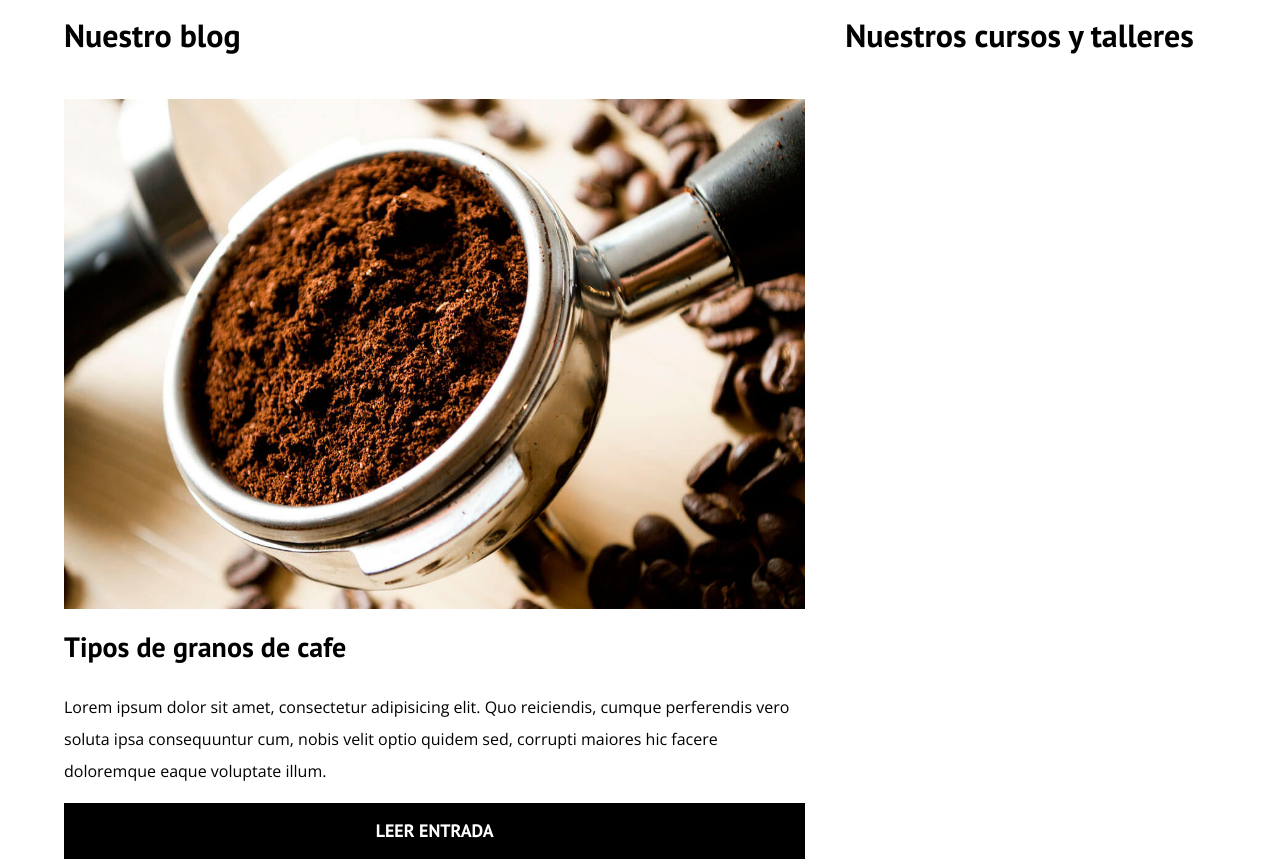
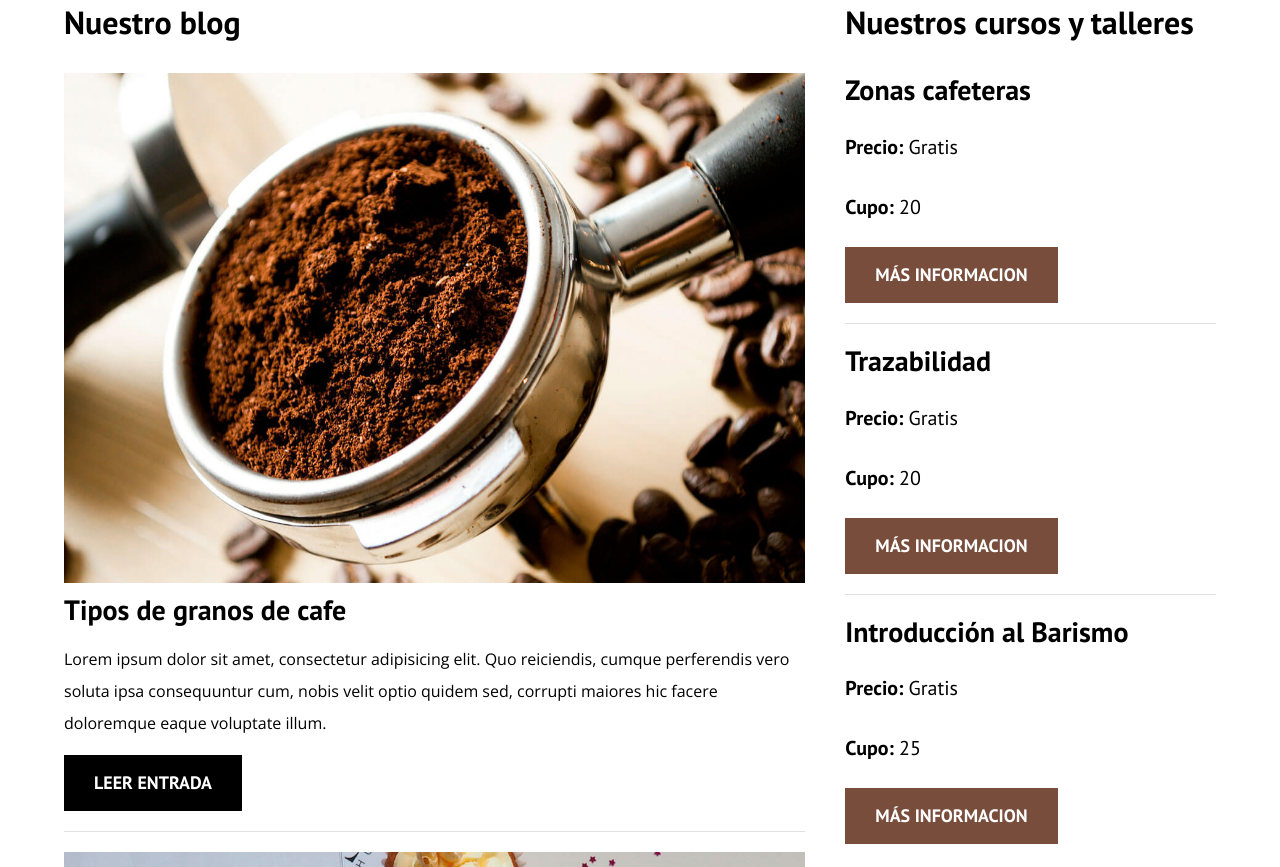
Before and after one commit to perezpaiz2009/pacamaraSVblog, a plain HTML site: page index.html in a window 1280 px wide. Shown: the part 579-1446 px from the top of the page. Drawn offline with nearby package versions, Linux system fonts and the light colour scheme.

Commit message:
pagina index finalizada

```diff
--- a/CSS/main.css
+++ b/CSS/main.css
@@ -44,6 +44,7 @@ h2,
 h3,
 h4 {
     font-family: var(--fuenteHeading);
+    line-height: 1.2;
 }
 
 h1 {
@@ -102,6 +103,9 @@ img {
     }
 }
 
+.barra {
+    padding-top: 4rem;
+}
 
 @media (min-width: 768px) {
     .barra {
@@ -126,10 +130,11 @@ img {
 
 @media (min-width: 768px) {
     .navegacion {
-        display: flex;
-        gap: 2rem;
+        display: grid;
+        grid-template-columns: repeat(3, 1fr);
+        gap: 1rem;
+
     }
-
 }
 
 .navegacion__enlace {
@@ -158,7 +163,7 @@ article:last-child {
 }
 
 .boton {
-    display: block;
+    display: inline-block;
     font-family: var(--fuenteHeading);
     color: var(--blanco);
     text-align: center;
@@ -174,3 +179,56 @@ article:last-child {
     background-color: var(--negro);
 
 }
+
+.boton--secundario {
+    background-color: var(--primario);
+
+}
+
+.cursos {
+    list-style: none;
+}
+
+.widget-curso {
+    border-bottom: 1px solid var(--gris);
+    margin-bottom: 2rem;
+}
+
+.widget-curso__label {
+    font-family: var(--fuenteHeading);
+    font-weight: bold;
+
+}
+
+.widget-curso__info {
+    font-weight: 400;
+}
+
+li:last-child {
+    border: none;
+    margin-bottom: none;
+}
+
+.widget-curso__info,
+.widget-curso__label {
+    font-size: 2rem;
+}
+
+.footer {
+    display: flex;
+    height: 11rem;
+    background-color: var(--negro);
+    justify-content: space-around;
+    align-items: center;
+
+}
+
+@media (max-width: 768px) {
+    .footer {
+        flex-direction: column;
+        height: 15rem;
+        padding-top: 3rem;
+        padding-bottom: 3rem;
+    }
+
+}
--- a/index.html
+++ b/index.html
@@ -30,7 +30,7 @@
         </div>
 
         <div class="header__texto">
-            <h2 class="no-margin">Consejos y cursos</h2>
+            <h2 class="no-margin">Disfruta nuestros consejos y cursos</h2>
             <p class="no-margin">Aprende de los expertos con las mejores recetas y consejos</p>
         </div>
     </header>
@@ -83,8 +83,51 @@
         </main>
         <aside class="sidebar">
             <h3>Nuestros cursos y talleres</h3>
+            <ul class="cursos no-padding">
+                <li class="widget-curso">
+                    <h4 class="no-margin">Zonas cafeteras</h4>
+                    <p class="widget-curso__label">Precio:
+                        <span class="widget-curso__info">Gratis</span>
+                        <p class="widget-curso__label">Cupo:
+                            <span class="widget-curso__info">20</span>
+                        </p>
+                        <a href="entrada.html" class="boton boton--secundario">Más informacion</a>
+                </li>
+
+                <li class="widget-curso">
+                    <h4 class="no-margin">Trazabilidad</h4>
+                    <p class="widget-curso__label">Precio:
+                        <span class="widget-curso__info">Gratis</span>
+                        <p class="widget-curso__label">Cupo:
+                            <span class="widget-curso__info">20</span>
+                        </p>
+                        <a href="entrada.html" class="boton boton--secundario">Más informacion</a>
+                </li>
+
+                <li class="widget-curso">
+                    <h4 class="no-margin">Introducción al Barismo</h4>
+                    <p class="widget-curso__label">Precio:
+                        <span class="widget-curso__info">Gratis</span>
+                        <p class="widget-curso__label">Cupo:
+                            <span class="widget-curso__info">25</span>
+                        </p>
+                        <a href="entrada.html" class="boton boton--secundario">Más informacion</a>
+                </li>
+            </ul>
         </aside>
     </div>
+    <footer class="footer">
+        <a class="logo" href="index.html">
+            <h1 class="logo__nombre no-margin centrar-texto">Pacamara<span class="logo__bold">CaféSV</span></h1>
+        </a>
+        <nav class="navegacion footer__nav">
+            <a href="nosotros.html" class="navegacion__enlace">Nosotros</a>
+            <a href="cursos.html" class="navegacion__enlace">Cursos</a>
+            <a href="contacto.html" class="navegacion__enlace">Contacto</a>
+        </nav>
+
+
+    </footer>
 
 </body>
 
```
